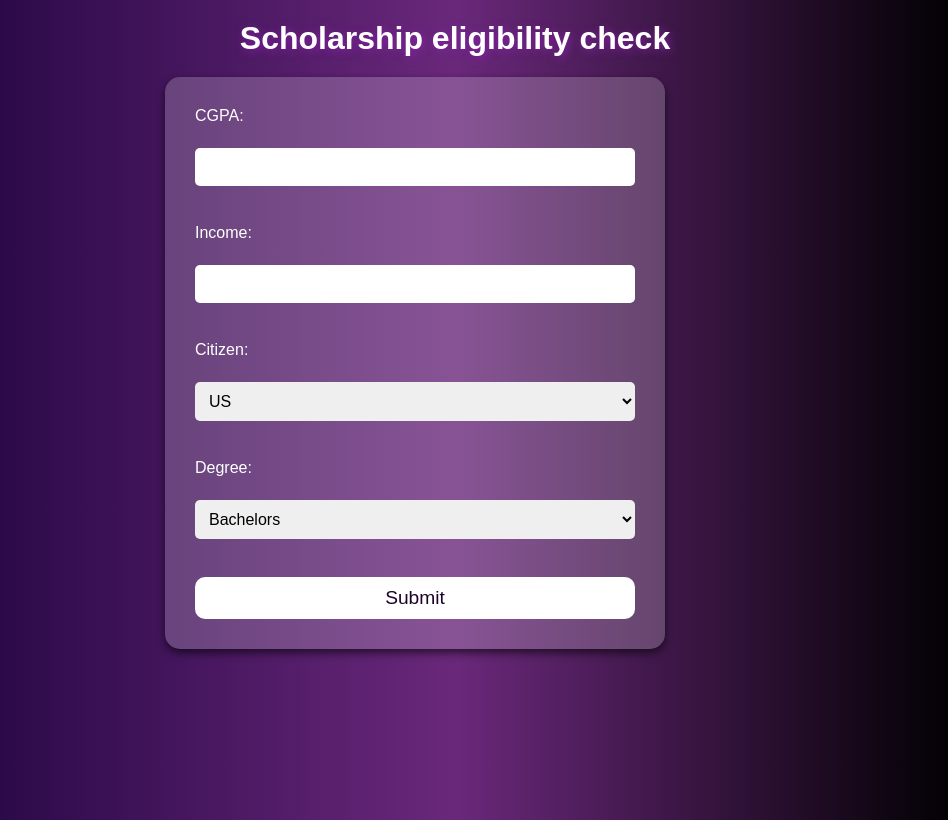
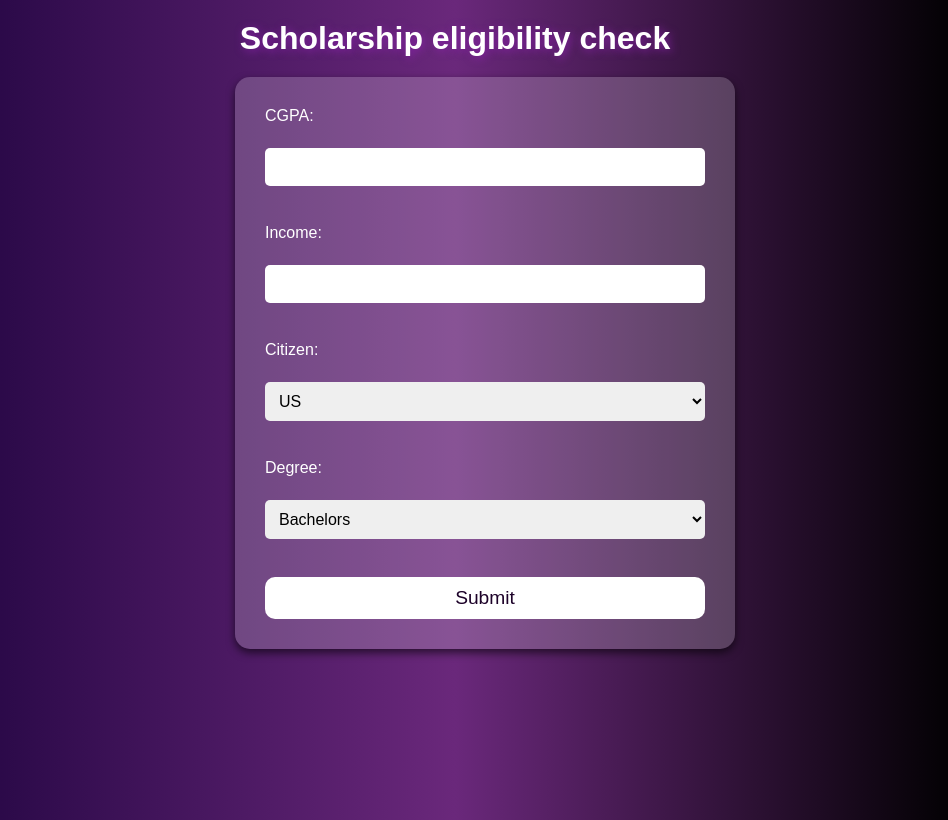
Before and after one commit to ArjunPC1121/Hackaphasia_Project, a Flask app: page /scholarship in a window 1280 px wide. Shown: the whole page, without its empty margins (185-1133 px from the left). Run offline with Flask 3, Linux system fonts and the light colour scheme.

Commit message:
Updated CSS of scholarship and eligibility

```diff
--- a/static/eligibility.css
+++ b/static/eligibility.css
@@ -8,7 +8,7 @@
 /* Body Styling */
 body {
     font-family: 'Arial', sans-serif;
-    background-color: #f9f9f9;
+    background: linear-gradient(90deg, rgba(36, 6, 67, 1) 10%, rgba(106, 40, 123, 1) 50%, rgba(0, 0, 0, 1) 90%);
     color: #333;
     display: flex;
     flex-direction: column;
--- a/static/scholarship.css
+++ b/static/scholarship.css
@@ -23,7 +23,7 @@
     padding: 30px;
     width: 70%;
     max-width: 500px;
-    margin-left:350px;
+    margin-left:420px;
     box-shadow: 0px 4px 8px rgba(0, 0, 0, 0.6);
     text-align: center;
     align-items: center;
```
